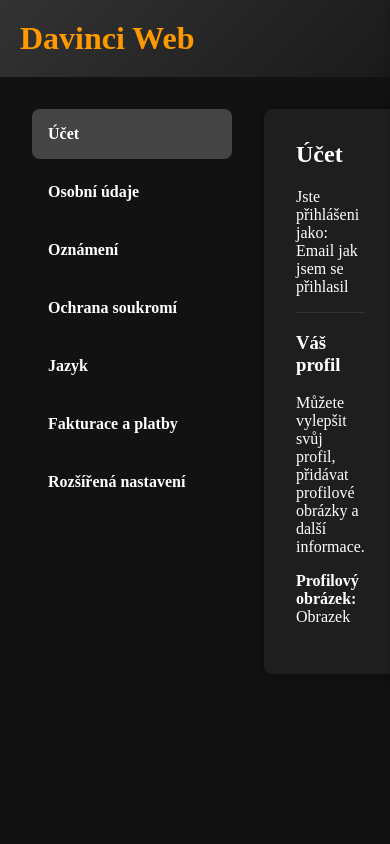
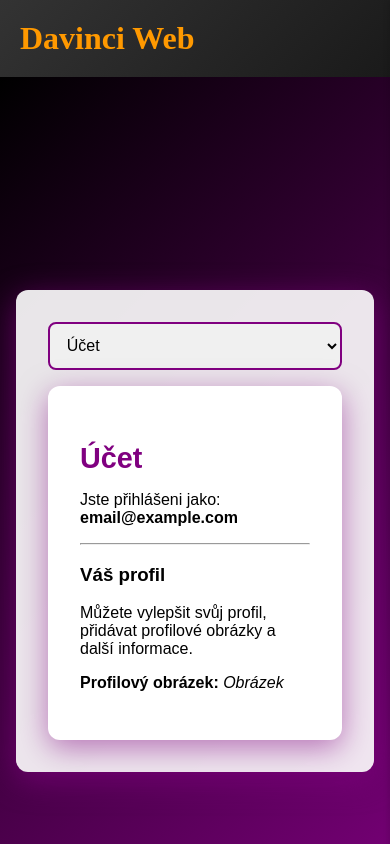
Before and after one commit to Marat141/SvelteKit-5, a SvelteKit app: page /Settings in a window 390 px wide. Shown: the top 844 px of the page. Built offline with nearby package versions, Linux system fonts and the light colour scheme.

Commit message:
Settings-mobil

```diff
--- a/src/routes/Settings/+page.svelte
+++ b/src/routes/Settings/+page.svelte
@@ -8,15 +8,18 @@
         { title: 'Oznámení', active: false },
         { title: 'Ochrana soukromí', active: false },
         { title: 'Jazyk', active: false },
-        { title: 'Fakturace a platby', active: false },
         { title: 'Rozšířená nastavení', active: false }
     ];
 
     function selectItem(index) {
+        if (index >= 0 && index < menuItems.length) {
             menuItems = menuItems.map((item, i) => ({
                 ...item,
-            active: i === index
+                active: i === Number(index)
             }));
+        } else {
+            console.error("Invalid index for menuItems:", index);
+        }
     }
 </script>
 
@@ -24,61 +27,66 @@
 
 <main>
     <div class="settings">
-        <!-- Navigace vlevo -->
         <nav class="settings-menu">
+            <!-- PC Menu -->
+            <div class="pc-menu">
                 {#each menuItems as item, index}
                     <button
                         class="settings-menu__item"
-                    class:settings-menu__item--active={item.active}
-                    onclick={() => selectItem(index)}
+                        class:settings-menu__item--active={item?.active || false}
+                        on:click={() => selectItem(index)}
                     >
-                    {item.title}
+                        {item?.title || "Unknown"}
                     </button>
                 {/each}
+            </div>
+
+            <!-- Mobile Dropdown -->
+            <select class="dropdown-menu" on:change={(e) => selectItem(e.target.value)}>
+                {#each menuItems as item, index}
+                    <option value={index} selected={item?.active || false}>
+                        {item?.title || "Unknown"}
+                    </option>
+                {/each}
+            </select>
         </nav>
 
-        <!-- Obsah vpravo -->
         <section class="settings-content">
-            {#if menuItems[0].active}
+            {#if menuItems?.[0]?.active}
                 <h2>Účet</h2>
-                <p>Jste přihlášeni jako: Email jak jsem se přihlasil</p>
+                <p>Jste přihlášeni jako: <strong>email@example.com</strong></p>
                 <hr />
                 <h3>Váš profil</h3>
                 <p>Můžete vylepšit svůj profil, přidávat profilové obrázky a další informace.</p>
-                <p><strong>Profilový obrázek:</strong> Obrazek</p>
+                <p><strong>Profilový obrázek:</strong> <em>Obrázek</em></p>
             {/if}
 
-            {#if menuItems[1].active}
+            {#if menuItems?.[1]?.active}
                 <h2>Osobní údaje</h2>
                 <ul>
-                    <li>Jméno: Jméno</li>
-                    <li>Email: Email</li>
-                    <li>Telefon: číslo</li>
+                    <li>Jméno: <strong>Jan Novák</strong></li>
+                    <li>Email: <strong>email@example.com</strong></li>
+                    <li>Telefon: <strong>+420 123 456 789</strong></li>
                 </ul>
                 <p><button>Editovat údaje</button></p>
             {/if}
 
-            {#if menuItems[2].active}
+            {#if menuItems?.[2]?.active}
                 <h2>Oznámení</h2>
                 <p>Nastavte, která oznámení chcete dostávat.</p>
             {/if}
 
-            {#if menuItems[3].active}
+            {#if menuItems?.[3]?.active}
                 <h2>Ochrana soukromí</h2>
                 <p>Nastavení ochrany vašeho soukromí.</p>
             {/if}
 
-            {#if menuItems[4].active}
+            {#if menuItems?.[4]?.active}
                 <h2>Jazyk</h2>
                 <p>Nastavte preferovaný jazyk rozhraní.</p>
             {/if}
 
-            {#if menuItems[5].active}
-                <h2>Fakturace a platby</h2>
-                <p>Nastavte své platební metody a fakturační údaje.</p>
-            {/if}
-
-            {#if menuItems[6].active}
+            {#if menuItems?.[5]?.active}
                 <h2>Rozšířená nastavení</h2>
                 <p>Další pokročilá nastavení účtu.</p>
             {/if}
@@ -90,19 +98,27 @@
 
 <style lang="scss">
     main {
-        background-color: #121212;
-        color: #fff;
         min-height: 100vh;
-        padding: 2rem;
+        padding: 2rem 1rem;
+        display: flex;
+        justify-content: center;
+        align-items: center;
+        background: linear-gradient(135deg, #000000, #800080);
+        font-family: 'Arial', sans-serif;
     }
 
     .settings {
         display: flex;
         gap: 2rem;
+        background: rgba(255, 255, 255, 0.9);
+        border-radius: 12px;
+        box-shadow: 0px 8px 30px rgba(128, 0, 128, 0.7);
+        width: 90%;
+        max-width: 900px;
+        padding: 2rem;
     }
 
-    .settings-menu {
-        flex: 0 0 200px;
+    .pc-menu {
         display: flex;
         flex-direction: column;
         gap: 0.5rem;
@@ -110,57 +126,74 @@
 
     .settings-menu__item {
         all: unset;
-        display: block;
-        padding: 1rem;
+        padding: 0.8rem 1rem;
         font-size: 1rem;
         font-weight: bold;
         text-align: left;
-        background-color: transparent;
-        color: #fff;
+        color: #000;
+        background: #f0f0f0;
+        border: 2px solid transparent;
         border-radius: 8px;
         cursor: pointer;
-        transition: background-color 0.2s ease;
+        transition: all 0.3s ease;
 
         &:hover {
-            background-color: #333;
+            background: #800080;
+            color: #fff;
         }
     }
 
     .settings-menu__item--active {
-        background-color: #444;
+        background: #800080;
+        color: #fff;
+        border: 2px solid #b800ff;
+    }
+
+    .dropdown-menu {
+        display: none; /* Skryté na PC */
     }
 
     .settings-content {
         flex: 1;
-        background-color: #1e1e1e;
-        border-radius: 8px;
+        background: #ffffff;
+        border-radius: 12px;
         padding: 2rem;
-        box-shadow: 0 0 10px rgba(0, 0, 0, 0.5);
+        box-shadow: 0px 8px 30px rgba(128, 0, 128, 0.5);
     }
 
     h2 {
-        margin-top: 0;
-        font-size: 1.5rem;
+        font-size: 1.8rem;
+        color: #800080;
+        margin-bottom: 1rem;
     }
 
-    hr {
-        border: 0;
-        height: 1px;
-        background: #333;
-        margin: 1rem 0;
+    /* Responsivní styly */
+    @media (max-width: 768px) {
+        .settings {
+            flex-direction: column;
+            gap: 1rem;
         }
 
-    button {
-        background-color: #333;
-        color: #fff;
-        border: none;
-        padding: 0.5rem 1rem;
-        border-radius: 4px;
+        .pc-menu {
+            display: none; /* Skryté na mobilních zařízeních */
+        }
+
+        .dropdown-menu {
+            display: block; /* Viditelné pouze na mobilu */
+            width: 100%;
+            padding: 0.8rem;
+            font-size: 1rem;
+            border: 2px solid #800080;
+            border-radius: 8px;
+            background: #f0f0f0;
+            color: #000;
             cursor: pointer;
-        transition: background-color 0.3s;
+            transition: all 0.3s ease;
 
-        &:hover {
-            background-color: #555;
+            &:focus {
+                border-color: #b800ff;
+                box-shadow: 0px 0px 10px #b800ff;
+            }
         }
     }
 </style>
```
Lines whose indentation alone changed are shown as unchanged.
